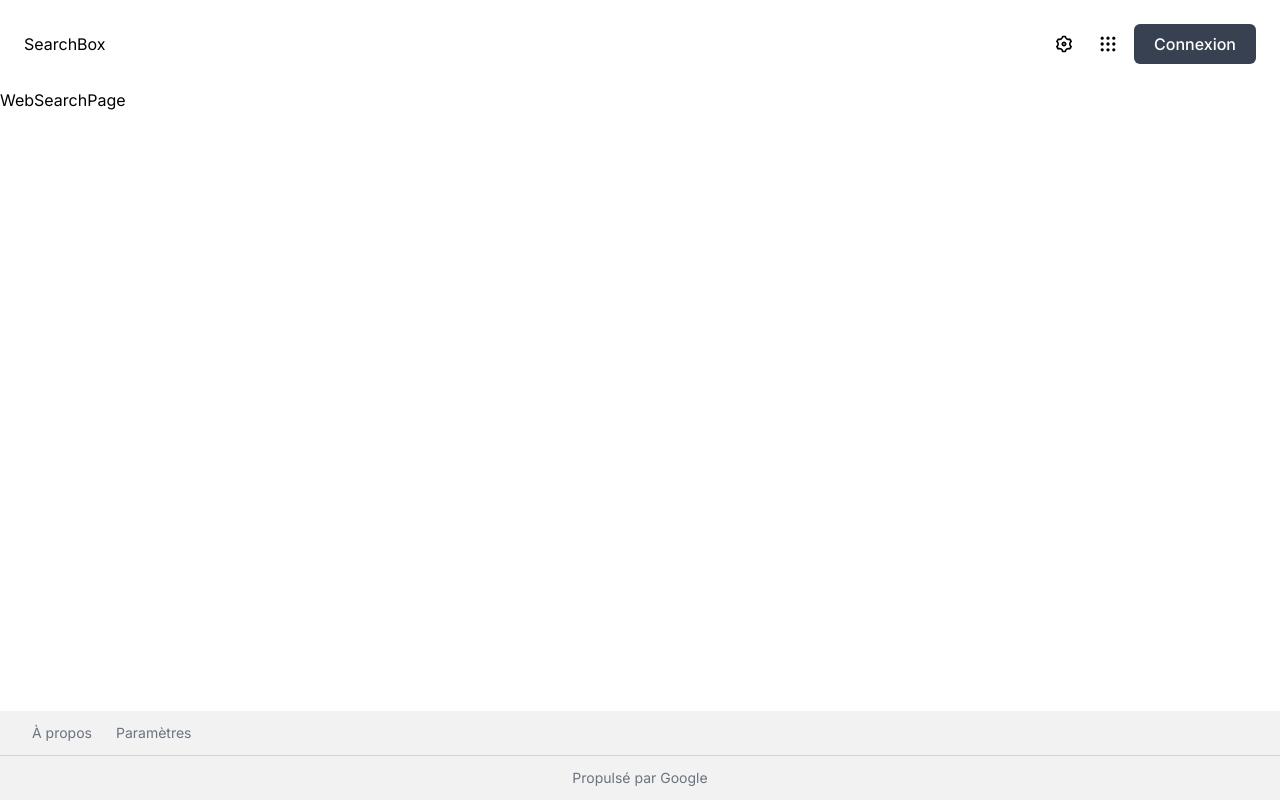
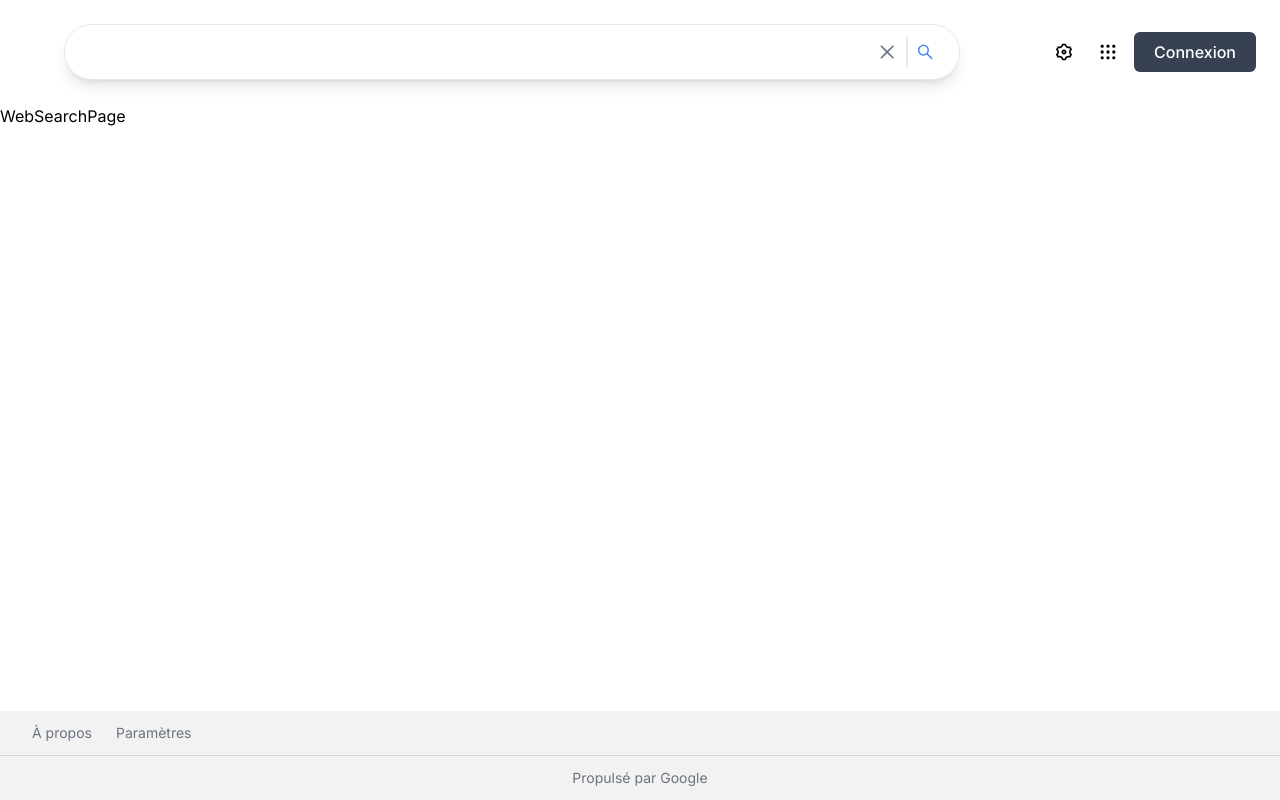
Before and after one commit to shuntps/NEXTJS14-Custom_google_search, a Next.js app: page /search/web in a window 1280 px wide. Built offline with nearby package versions, Linux system fonts and the light colour scheme.

Commit message:
Search box component completed

```diff
--- a/src/components/SearchBox.jsx
+++ b/src/components/SearchBox.jsx
@@ -1,3 +1,41 @@
+"use client";
+
+import { RxCross2 } from "react-icons/rx";
+import { AiOutlineSearch } from "react-icons/ai";
+import { useState } from "react";
+import { useSearchParams, useRouter } from "next/navigation";
+
 export default function SearchBox() {
-   return <div>SearchBox</div>;
+   const searchParams = useSearchParams();
+   const router = useRouter();
+   const searchTerm = searchParams.get("searchTerm");
+   const [term, setTerm] = useState(searchTerm || "");
+
+   const handleSubmit = (e) => {
+      e.preventDefault();
+      if (!term.trim()) return;
+      router.push(`/search/web?searchTerm=${term}`);
+   };
+
+   return (
+      <form
+         onSubmit={handleSubmit}
+         className="flex border border-gray-200 rounded-full shadow-lg px-6 py-3 ml-10 mr-5 flex-grow max-w-4xl items-center"
+      >
+         <input
+            type="text"
+            className="w-full focus:outline-none"
+            value={term}
+            onChange={(e) => setTerm(e.target.value)}
+         />
+         <RxCross2
+            className="text-2xl text-gray-500 cursor-pointer sm:mr-2"
+            onClick={() => setTerm("")}
+         />
+         <AiOutlineSearch
+            className="text-3xl hidden sm:inline-flex text-blue-500 cursor-pointer border-l-2 pl-2"
+            onClick={handleSubmit}
+         />
+      </form>
+   );
 }
--- a/src/components/SearchHeader.jsx
+++ b/src/components/SearchHeader.jsx
@@ -8,7 +8,7 @@ function SearchHeader() {
       <header className="sticky top-0 bg-white">
          <div className="flex w-full p-6 items-center justify-between">
             <Link href="/">
-               <h1 className="text-3xl text-gray-700 font-bold">
+               <h1 className="text-2xl md:text-3xl text-gray-700 font-bold">
                   {process.env.SITE_NAME}
                </h1>
             </Link>
@@ -19,7 +19,7 @@ function SearchHeader() {
                <RiSettings3Line className="bg-transparent hover:bg-gray-200 p-2 text-4xl rounded-full cursor-pointer" />
                <TbGridDots className="bg-transparent hover:bg-gray-200 p-2 text-4xl rounded-full cursor-pointer" />
             </div>
-            <button className="bg-gray-700 text-white px-5 py-2 ml-2 font-medium rounded-md hover:brightness-105 hover:bg-gray-800 hover:shadow-md transition-shadow">
+            <button className="bg-gray-700 text-white px-5 py-2 ml-2 font-medium rounded-md hover:brightness-105 hover:bg-gray-800 hover:shadow-md transition-shadow text-sm md:text-base">
                Connexion
             </button>
          </div>
```
